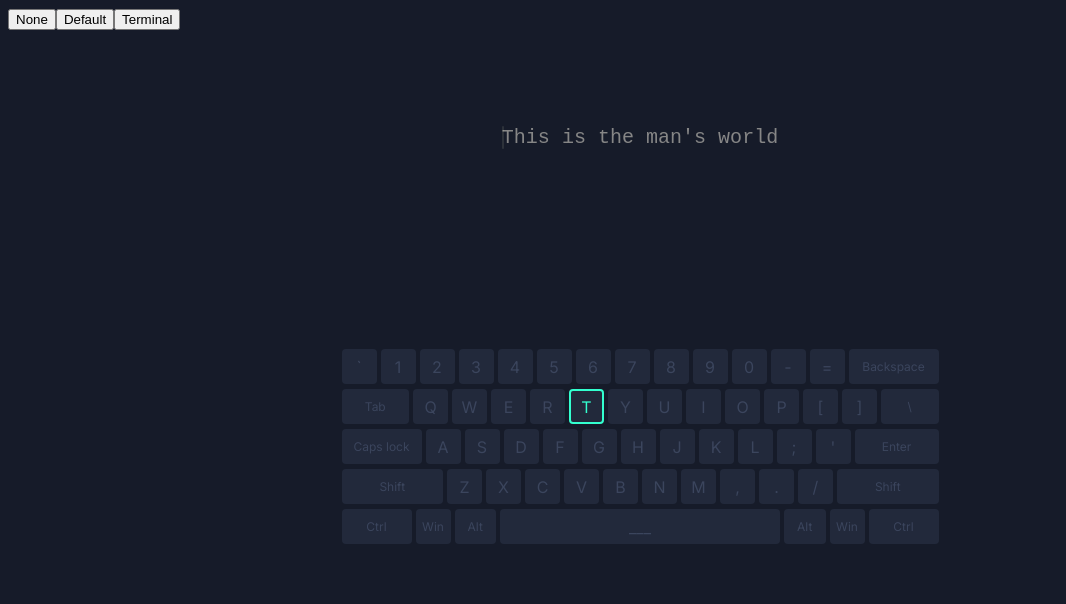
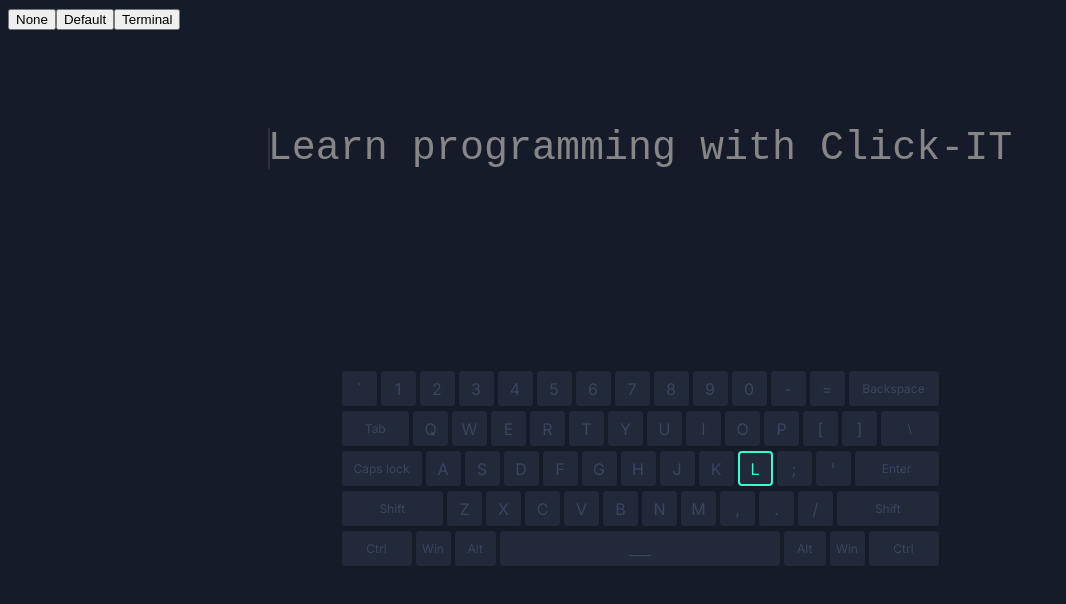
Before and after one commit to Dearian27/blind-typing, a Next.js app: page /stages/1 in a window 1280 px wide. Shown: the top 604 px of the page, without its empty margins (0-1066 px from the left). Built offline with nearby package versions, Linux system fonts and the light colour scheme.

Commit message:
fix cursor positioning

```diff
--- a/src/app/stages/[stage]/page.tsx
+++ b/src/app/stages/[stage]/page.tsx
@@ -12,7 +12,8 @@
 
 const text = [
   // 'ffjj fffj jffj jjff jfjf fjjf',
-  'This is the man\'s world',
+  // 'This is the man\'s world',
+  'Learn programming with Click-IT',
 ]
 
 export default function Stage() {
--- a/src/components/Cursor.tsx
+++ b/src/components/Cursor.tsx
@@ -1,5 +1,5 @@
 import { RootState } from '@/redux/store'
-import React from 'react'
+import React, { useEffect, useRef } from 'react'
 import { useSelector } from 'react-redux'
 
 export default function Cursor() {
@@ -11,11 +11,10 @@
       {cursor !== 'none' && cursorPos &&
           <div
             style={{
-              top: cursorPos?.top - 6,
-              left: cursorPos?.left + 2.5,
+              top: cursorPos?.top + cursorPos.height*0.05,
+              left: cursorPos?.left,
               position: 'absolute',
-              transform: 'translate(-100%, -100%)',
-              height: cursorPos.height,
+              height: cursorPos.height * 0.9,
               width: cursor === 'default' ? '2px' : cursorPos.width,
             }}
             className={`cursor ${cursor === 'default' ? 'cursor1' : 'cursor2'}`}
--- a/src/components/Letter.tsx
+++ b/src/components/Letter.tsx
@@ -23,7 +23,14 @@
   }, [lettersStates[props.id]])
   useEffect(() => {
     if(currentLetter === props.id) {
-      const letterPosition = letterRef.current?.getBoundingClientRect(); // Отримати позицію літери
+      const letterPosition = {
+        top: letterRef.current?.offsetTop,
+        left: letterRef.current?.offsetLeft,
+        height: letterRef.current?.offsetHeight,
+        width: letterRef.current?.offsetWidth,
+      }
+      // letterRef.current?.getBoundingClientRect(); // Отримати позицію літери
+      console.log(letterPosition);
       if(letterPosition) dispatch(setLetterPos({top: letterPosition?.top, left: letterPosition?.left, height: letterPosition?.height, width: letterPosition?.width}))
     }
   }, [currentLetter, letter]);
--- a/src/components/letter.scss
+++ b/src/components/letter.scss
@@ -1,6 +1,6 @@
 .letter {
 	white-space: pre-wrap;
-	font-size: 20px;
+	font-size: 40px;
 	color: #868686;
 	&.current {
 		position: relative;
@@ -11,6 +11,8 @@
 	&.correct {
 		color: white !important;
 		text-shadow: 0 0 5px #33ffcfc6, 0 0 10px #33ffcfb1, 0 0 20px #33ffcf9d;
+		// text-shadow: 0 0 5px #ffb727c6, 0 0 10px #ffb727c6, 0 0 20px #ffb727c6;
+		// text-shadow: 0 0 5px #fff, 0 0 10px #fff, 0 0 20px #fff;
 	}
 	&.wrong {
 		color: #ff1495 !important;
@@ -28,14 +30,14 @@
 	opacity: 0.7;
 	animation: blink infinite 1s ease-in-out;
 	border-radius: 5px;
-	margin-left: -8px;
+	// margin-left: -8px;
 }
 
 .cursor2 {
 	opacity: 0.5;
 	animation: blink infinite 1s ease-in-out;
 	border-radius: 1px;
-	margin-left: 0.4px;
+	// margin-left: 0.4px;
 }
 
 @keyframes blink {
--- a/src/redux/slices/TextSlice.ts
+++ b/src/redux/slices/TextSlice.ts
@@ -1,5 +1,6 @@
 import { PayloadAction, createSlice } from "@reduxjs/toolkit";
 import { setWrongLetter } from "./StatsSlice";
+import { RootState } from "../store";
 
 export type letterParams = {
 value: string;
@@ -31,7 +32,7 @@
 	name: "text",
 	initialState,
 	reducers: {
-		initializeText: (state, action: PayloadAction<{text: string;}>) => {
+		initializeText: (state: RootState, action: PayloadAction<{text: string;}>) => {
 			state.text = action.payload.text;
 			const array:letterParams[] = [];
 			for(let i = 0; i < action.payload.text.length; i++) {
```
